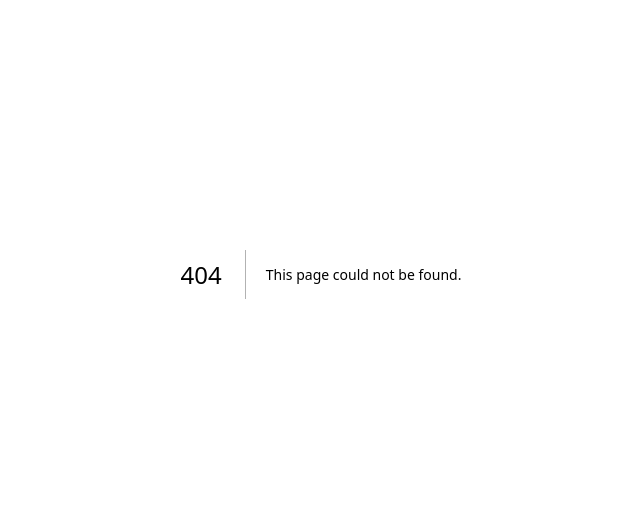
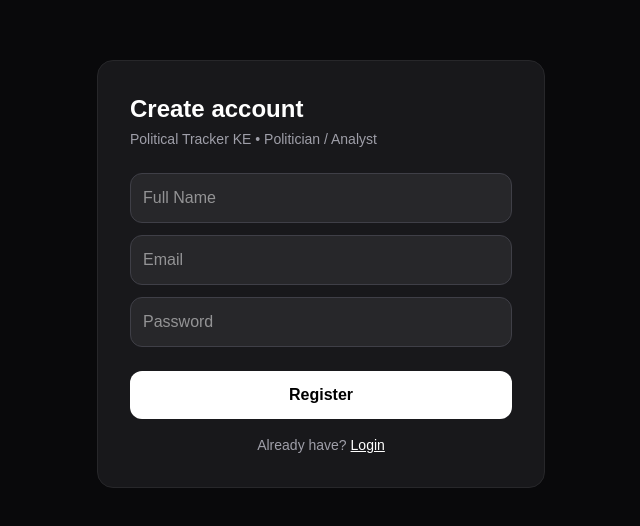
Before and after one commit to applepayglobalagencies-source/political-tracker, a Next.js app: page /register in a window 1280 px wide. Before the commit this address had no page. Shown: the part 126-652 px from the top of the page, without its empty margins (319-959 px from the left). Built offline with nearby package versions, Linux system fonts and the light colour scheme.

Commit message:
auth: register login dashboard

```diff
--- a/package.json
+++ b/package.json
@@ -10,6 +10,8 @@
   },
   "dependencies": {
     "axios": "^1.20.0",
+    "bcryptjs": "^3.0.3",
+    "jsonwebtoken": "^9.0.3",
     "next": "16.3.4",
     "react": "19.2.8",
     "react-dom": "19.2.8",
@@ -17,6 +19,8 @@
   },
   "devDependencies": {
     "@tailwindcss/postcss": "^4",
+    "@types/bcryptjs": "^2.4.6",
+    "@types/jsonwebtoken": "^9.0.10",
     "@types/node": "^20",
     "@types/react": "^19",
     "@types/react-dom": "^19",
--- /dev/null
+++ b/src/app/dashboard/page.tsx
@@ -0,0 +1,26 @@
+"use client";
+import { useEffect, useState } from "react";
+import { useRouter } from "next/navigation";
+
+export default function Dashboard(){
+  const [user,setUser]=useState<any>(null);
+  const router=useRouter();
+  useEffect(()=>{
+    const s=localStorage.getItem("pt_session");
+    if(!s) router.push("/login"); else setUser(JSON.parse(s));
+  },[]);
+  if(!user) return null;
+  return (
+    <main className="min-h-screen bg-zinc-950 text-white p-8">
+      <div className="max-w-6xl mx-auto flex justify-between">
+        <h1 className="text-3xl font-black">Dashboard • Hi, {user.name}</h1>
+        <button onClick={()=>{localStorage.removeItem("pt_session"); router.push("/login")}} className="bg-zinc-800 px-4 py-2 rounded-full">Logout</button>
+      </div>
+      <div className="max-w-6xl mx-auto mt-8 grid grid-cols-3 gap-4">
+        <div className="bg-zinc-900 border border-zinc-800 rounded-2xl p-6"><p className="text-zinc-400">Your Constituency</p><p className="text-2xl font-bold mt-2">Tracking Active</p></div>
+        <div className="bg-zinc-900 border border-zinc-800 rounded-2xl p-6"><p className="text-zinc-400">Mentions Today</p><p className="text-2xl font-bold mt-2">1,247</p></div>
+        <div className="bg-zinc-900 border border-zinc-800 rounded-2xl p-6"><p className="text-zinc-400">Sentiment</p><p className="text-2xl font-bold mt-2 text-green-400">+68% Positive</p></div>
+      </div>
+    </main>
+  )
+}
--- /dev/null
+++ b/src/app/login/page.tsx
@@ -0,0 +1,27 @@
+"use client";
+import { useState } from "react";
+import { useRouter } from "next/navigation";
+import { getUsers } from "@/lib/auth";
+
+export default function Login(){
+  const [email,setEmail]=useState(""); const [pass,setPass]=useState("");
+  const router=useRouter();
+  const submit=(e:any)=>{
+    e.preventDefault();
+    const u=getUsers().find(x=>x.email===email && x.password===pass);
+    if(!u) return alert("Invalid credentials");
+    localStorage.setItem("pt_session", JSON.stringify({email:u.email, name:u.name}));
+    router.push("/dashboard");
+  }
+  return (
+    <main className="min-h-screen bg-zinc-950 flex items-center justify-center p-6">
+      <form onSubmit={submit} className="w-full max-w-md bg-zinc-900 border border-zinc-800 rounded-2xl p-8">
+        <h1 className="text-2xl font-bold text-white mb-6">Welcome back</h1>
+        <input value={email} onChange={e=>setEmail(e.target.value)} placeholder="Email" required className="w-full bg-zinc-800 border border-zinc-700 rounded-xl p-3 mb-3 text-white" />
+        <input value={pass} onChange={e=>setPass(e.target.value)} placeholder="Password" type="password" required className="w-full bg-zinc-800 border border-zinc-700 rounded-xl p-3 mb-6 text-white" />
+        <button className="w-full bg-white text-black font-bold rounded-xl p-3">Login</button>
+        <p className="text-zinc-400 text-sm mt-4 text-center">No account? <a href="/register" className="text-white underline">Register</a></p>
+      </form>
+    </main>
+  )
+}
--- /dev/null
+++ b/src/app/register/page.tsx
@@ -0,0 +1,28 @@
+"use client";
+import { useState } from "react";
+import { useRouter } from "next/navigation";
+import { getUsers, saveUser } from "@/lib/auth";
+
+export default function Register(){
+  const [name,setName]=useState(""); const [email,setEmail]=useState(""); const [pass,setPass]=useState("");
+  const router=useRouter();
+  const submit=(e:any)=>{
+    e.preventDefault();
+    if(getUsers().find(u=>u.email===email)) return alert("Email already exists");
+    saveUser({id:Date.now().toString(), name, email, role:"politician", password:pass});
+    localStorage.setItem("pt_session", JSON.stringify({email, name}));
+    router.push("/dashboard");
+  }
+  return (
+    <main className="min-h-screen bg-zinc-950 flex items-center justify-center p-6">
+      <form onSubmit={submit} className="w-full max-w-md bg-zinc-900 border border-zinc-800 rounded-2xl p-8">
+        <h1 className="text-2xl font-bold text-white mb-1">Create account</h1><p className="text-zinc-400 mb-6 text-sm">Political Tracker KE • Politician / Analyst</p>
+        <input value={name} onChange={e=>setName(e.target.value)} placeholder="Full Name" required className="w-full bg-zinc-800 border border-zinc-700 rounded-xl p-3 mb-3 text-white" />
+        <input value={email} onChange={e=>setEmail(e.target.value)} placeholder="Email" type="email" required className="w-full bg-zinc-800 border border-zinc-700 rounded-xl p-3 mb-3 text-white" />
+        <input value={pass} onChange={e=>setPass(e.target.value)} placeholder="Password" type="password" required className="w-full bg-zinc-800 border border-zinc-700 rounded-xl p-3 mb-6 text-white" />
+        <button className="w-full bg-white text-black font-bold rounded-xl p-3">Register</button>
+        <p className="text-zinc-400 text-sm mt-4 text-center">Already have? <a href="/login" className="text-white underline">Login</a></p>
+      </form>
+    </main>
+  )
+}
--- /dev/null
+++ b/src/lib/auth.ts
@@ -0,0 +1,14 @@
+export type User = { id: string; name: string; email: string; role: string; password: string };
+
+export const USERS_KEY = "pt_users";
+export const SESSION_KEY = "pt_session";
+
+export function getUsers(): User[] {
+  if (typeof window === "undefined") return [];
+  return JSON.parse(localStorage.getItem(USERS_KEY) || "[]");
+}
+export function saveUser(u: User) {
+  const users = getUsers();
+  users.push(u);
+  localStorage.setItem(USERS_KEY, JSON.stringify(users));
+}
```
Also changed, not shown: 1 other file (tests, documents, lock files or other folders).
